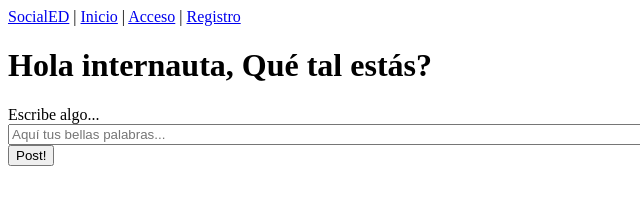
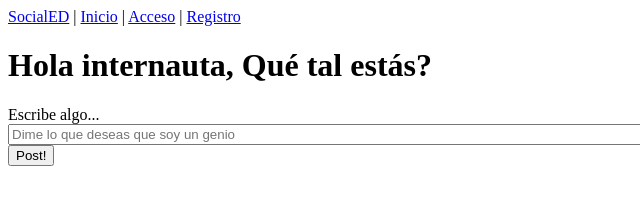
Before and after one commit to AlvaroRodr/WebProyectoFinal, a plain HTML site: page produ/static/home.html in a window 1280 px wide. Shown: the full height of the page, 0-640 px from the left. Drawn offline with Linux system fonts and the light colour scheme.

Commit message:
Rama html

```diff
--- a/produ/static/home.html
+++ b/produ/static/home.html
@@ -13,7 +13,7 @@
             <label for="message">Escribe algo...</label>
             <div class="inputs">
                 <input id="message" name="message" required="true"
-                       placeholder="Aquí tus bellas palabras..." maxlength="128" size="80"
+                       placeholder="Dime lo que deseas que soy un genio" maxlength="128" size="80"
                        type="text" value=""/>
                 <input id="last" name="last" type="hidden" value=""/>
             </div>
```
